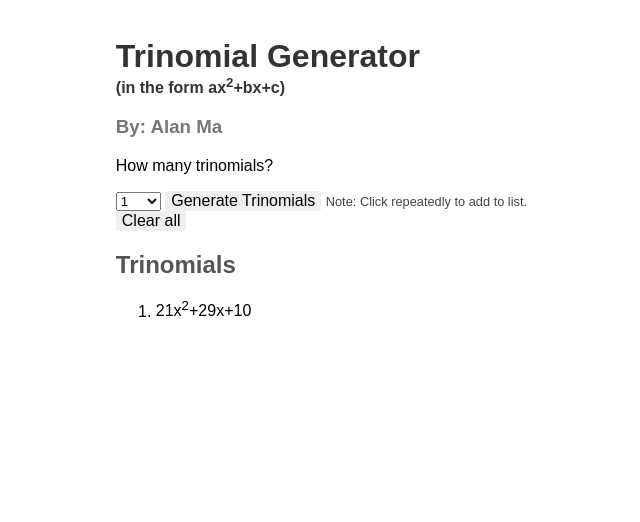
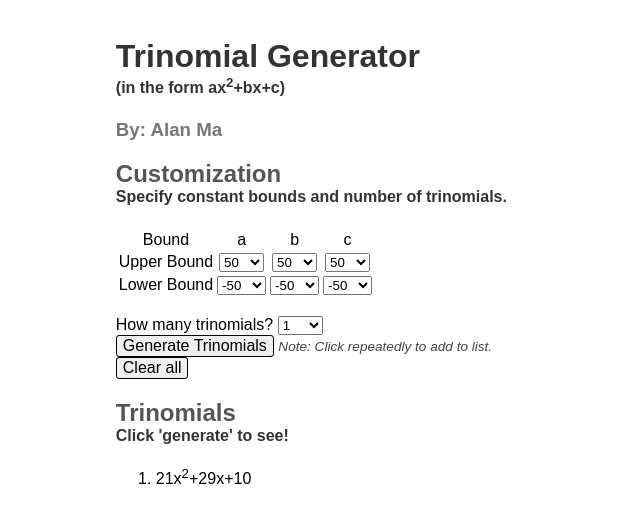
Before and after one commit to alan-ma/trinomials, a plain HTML site: page index.html in a window 1280 px wide. Both pictures are taken after a click on the button "Generate Trinomials". Shown: the whole page, without its empty margins (145-785 px from the left). Drawn offline with Linux system fonts and the light colour scheme.

Commit message:
added customization

```diff
--- a/index.html
+++ b/index.html
@@ -1,10 +1,34 @@
 <script src="script.js"></script>
 <link rel="stylesheet" href="main.css">
+<body onload="initialize_arrays()">
 	<div id="container">
 		<h1>Trinomial Generator</h1>
 		<h4>(in the form ax<sup>2</sup>+bx+c)</h4>
 		<h3>By: Alan Ma</h3>
-	<p>How many trinomials?</p>
+		<h2>Customization</h2>
+		<h4>Specify constant bounds and number of trinomials.</h4>
+		<table>
+			<tr>
+				<td>Bound</td>
+				<td>a</td>
+				<td>b</td>
+				<td>c</td>
+			</tr>
+			<tr>
+				<td>Upper Bound</td>
+				<td><select id="a_upper"><option value="50" selected>50</option></select></td>
+				<td><select id="b_upper"><option value="50" selected>50</option></select></td>
+				<td><select id="c_upper"><option value="50" selected>50</option></select></td>
+			</tr>
+			<tr>
+				<td>Lower Bound</td>
+				<td><select id="a_lower"><option value="-50" selected>-50</option></select></td>
+				<td><select id="b_lower"><option value="-50" selected>-50</option></select></td>
+				<td><select id="c_lower"><option value="-50" selected>-50</option></select></td>
+			</tr>
+		</table>
+		<br>
+		<span>How many trinomials?</span>
 		<select id="selection">
 			<option value="1">1</option>
 			<option value="5">5</option>
@@ -16,10 +40,13 @@
 			<option value="50">50</option>
 			<option value="100">100</option>
 		</select>
+		<br>
 		<button onclick="generate()" id="generate">Generate Trinomials</button>
-	<span>Note: Click repeatedly to add to list.</span>
+		<i>Note: Click repeatedly to add to list.</i>
 		<br>
 		<button onclick="clear_all()" id="clear">Clear all</button>
 		<h2>Trinomials</h2>
+		<h4>Click 'generate' to see!</h4>
 		<ol id="trinomials"></ol>
 	</div>
+</body>
--- a/main.css
+++ b/main.css
@@ -11,23 +11,24 @@ h1 {
 }
 h2 {
 	color: #555;
+	margin-bottom: 0;
 }
 h3 {
 	color: #777;
 }
 h4 {
-	margin: 0;
+	margin-top: 0;
 	color: #333;
 }
-span {
-	font-size: 0.8rem;
+i {
+	font-size: 0.85rem;
 	color: #444;
 }
-button {
+input, button {
 	border: none;
 	font-size: 1rem;
 	border-radius: 3px;
-	border: none;
+	border: 1px solid black;
 }
 #generate:hover {
 	cursor: pointer;
@@ -37,3 +38,6 @@ button {
 	cursor: pointer;
 	background-color: #F50011;
 }
+table {
+	text-align: center;
+}
--- a/script.js
+++ b/script.js
@@ -7,17 +7,48 @@ function clear_all() {
 	document.getElementById("trinomials").innerHTML = "";
 	console.log("cleared.");
 }
+function initialize_arrays() {
+	a_upper = document.getElementById("a_upper");
+	b_upper = document.getElementById("b_upper");
+	c_upper = document.getElementById("c_upper");
+	a_lower = document.getElementById("a_lower");
+	b_lower = document.getElementById("b_lower");
+	c_lower = document.getElementById("c_lower");
+	bounds = [a_upper, b_upper, c_upper, a_lower, b_lower, c_lower];
+	for (j=0; j<6; j++) {
+		for (i=10; i<=100; i+=10) {
+			if (i != 50) {
+				var node = document.createElement("option");
+				if (j<3) {
+					node.value = i.toString();
+					node.innerHTML = i.toString();
+				} else {
+					node.value = -i.toString();
+					node.innerHTML = -i.toString();
+				}
+				bounds[j].appendChild(node);
+			}
+		}
+	}
+}
 function generate() {
-	var numbers = document.getElementById("selection").value;
+	var numbers = parseInt(document.getElementById("selection").value);
 	var printed = 0;
 	var parent = document.getElementById("trinomials");
 	var integer = false;
+	a_upper = parseInt(document.getElementById("a_upper").value);
+	b_upper = parseInt(document.getElementById("b_upper").value);
+	c_upper = parseInt(document.getElementById("c_upper").value);
+	a_lower = parseInt(document.getElementById("a_lower").value);
+	b_lower = parseInt(document.getElementById("b_lower").value);
+	c_lower = parseInt(document.getElementById("c_lower").value);
+	if (a_upper > a_lower && b_upper > b_lower && c_upper > c_lower) {
 		while (printed < numbers) {
 			integer = false;
 			while (!integer) {
-			var a = randint(-50, 50);
-			var b = randint(-50, 50);
-			var c = randint(-50, 50);
+				var a = randint(a_lower, a_upper);
+				var b = randint(b_lower, b_upper);
+				var c = randint(c_lower, c_upper);
 				if (a != 0 && b != 0 && c != 0) {
 					var print_a = a.toString();
 					var print_b = b.toString();
@@ -56,3 +87,4 @@ function generate() {
 			console.log("created trinomial.");
 		}
 	}
+}
```
Lines whose indentation alone changed are shown as unchanged.
